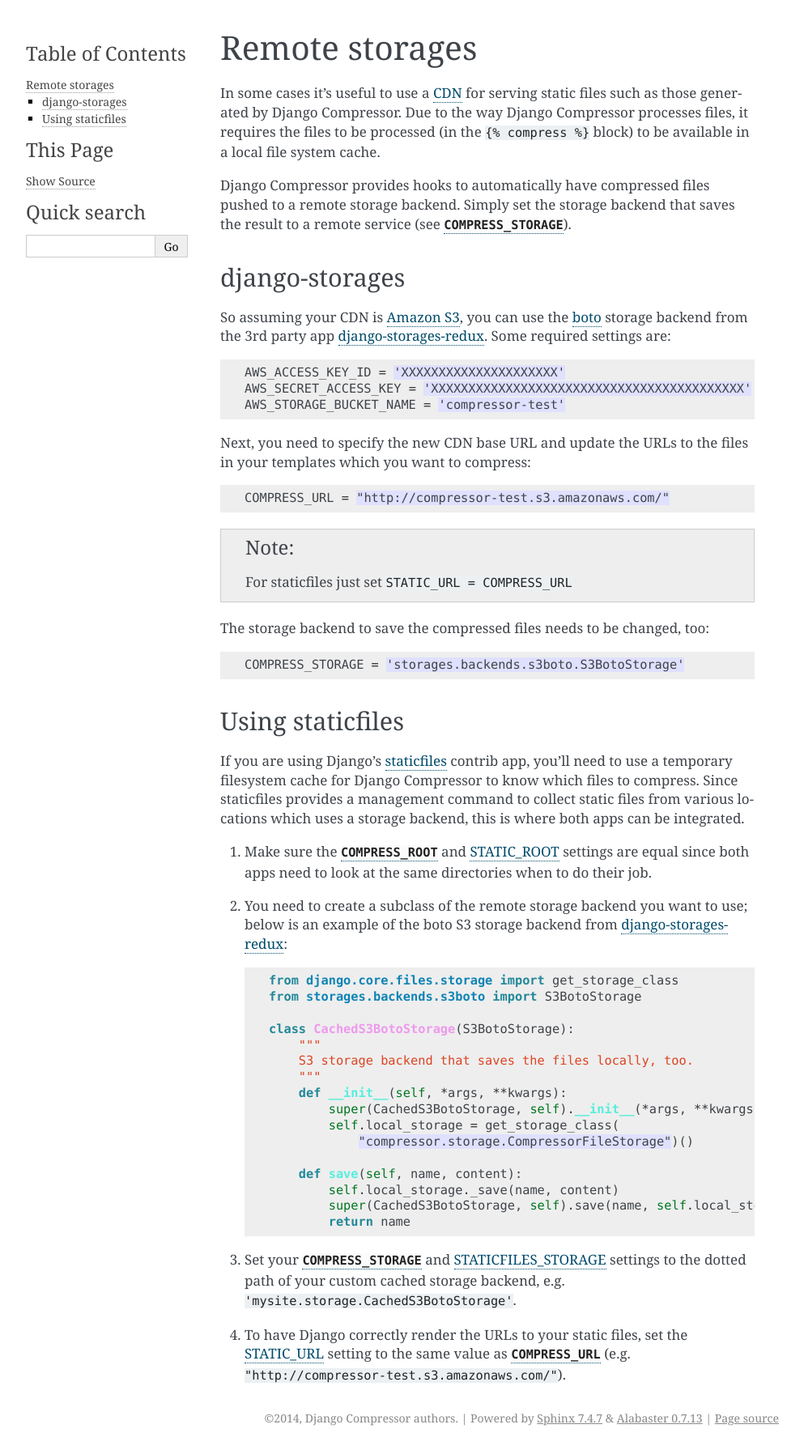
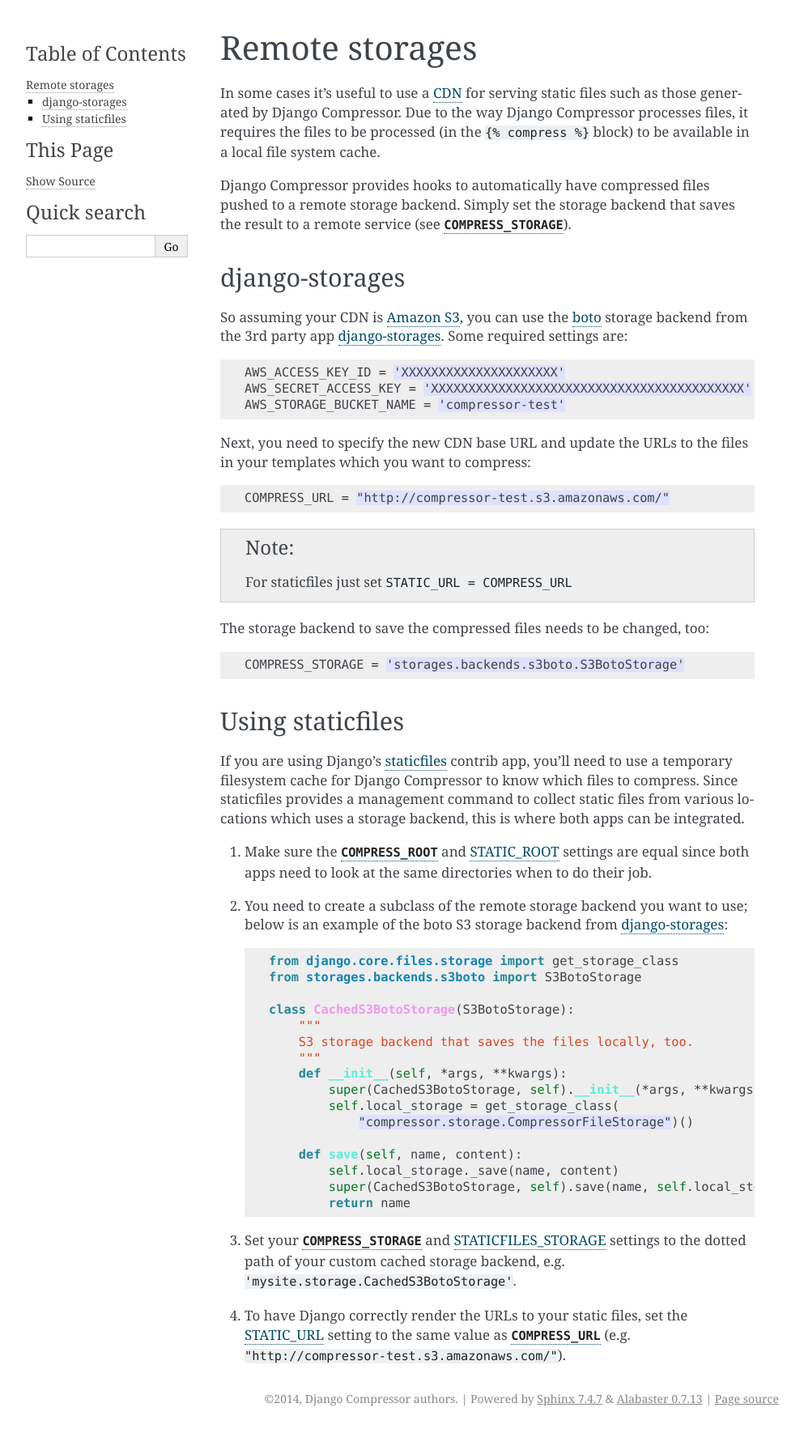
Before and after one commit to django-compressor/django-compressor, a Sphinx documentation site: the page built from docs/remote-storages.txt, in a window 1280 px wide. Shown: the whole page at 81% size, without its empty margins (148-1141 px from the left). Built offline with Sphinx 7.4.7, drawn with Linux system fonts in a browser that asks for light colours; pages that are not in the unit, such as notebooks, are missing from menus; after the commit the page ends 1767 px from its top, so only the background shows below that.

Commit message:
Tweak package name

```diff
--- a/docs/remote-storages.txt
+++ b/docs/remote-storages.txt
@@ -17,7 +17,7 @@
 ^^^^^^^^^^^^^^^
 
 So assuming your CDN is `Amazon S3`_, you can use the boto_ storage backend
-from the 3rd party app `django-storages-redux`_. Some required settings are::
+from the 3rd party app `django-storages`_. Some required settings are::
 
     AWS_ACCESS_KEY_ID = 'XXXXXXXXXXXXXXXXXXXXX'
     AWS_SECRET_ACCESS_KEY = 'XXXXXXXXXXXXXXXXXXXXXXXXXXXXXXXXXXXXXXXXXX'
@@ -51,7 +51,7 @@
 
 #. You need to create a subclass of the remote storage backend you want
    to use; below is an example of the boto S3 storage backend from
-   django-storages-redux_::
+   django-storages_::
 
     from django.core.files.storage import get_storage_class
     from storages.backends.s3boto import S3BotoStorage
@@ -82,7 +82,7 @@
 .. _CDN: http://en.wikipedia.org/wiki/Content_delivery_network
 .. _Amazon S3: https://s3.amazonaws.com/
 .. _boto: http://boto.cloudhackers.com/
-.. _django-storages-redux: http://github.com/jschneier/django-storages
+.. _django-storages: http://github.com/jschneier/django-storages
 .. _staticfiles: http://docs.djangoproject.com/en/dev/howto/static-files/
 .. _STATIC_ROOT: http://docs.djangoproject.com/en/dev/ref/settings/#static-root
 .. _STATIC_URL: http://docs.djangoproject.com/en/dev/ref/settings/#static-url
```
